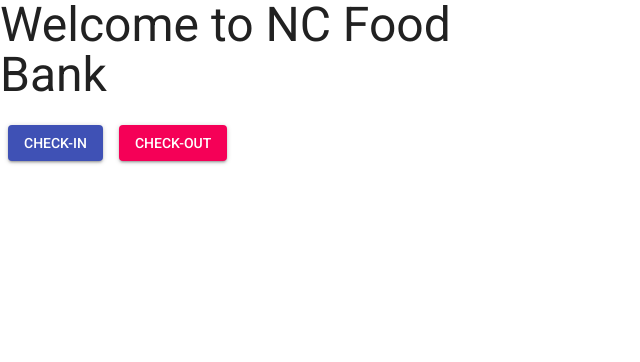
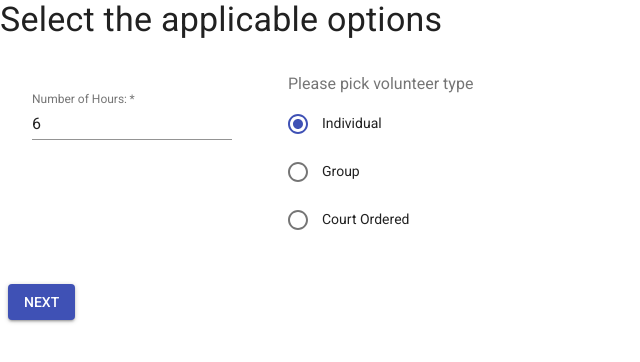
Before and after one commit to SpartaSixZero/volunteer-app, a React (Create React App) app: page / in a window 1280 px wide. Shown: the top 362 px of the page, without its empty margins (0-640 px from the left). Built offline with nearby package versions, Linux system fonts and the light colour scheme.

Commit message:
Added ApplicableOptions component

```diff
--- a/src/App.js
+++ b/src/App.js
@@ -1,11 +1,12 @@
 import React, { Component } from 'react';
 import Welcome from './components/Welcome';
+import ApplicableOptions from './components/ApplicableOptions';
 
 class App extends Component {
   render() {
     return (
       <div className="App">
-        <Welcome />
+        <ApplicableOptions />
       </div>
     );
   }
--- /dev/null
+++ b/src/components/ApplicableOptions.jsx
@@ -0,0 +1,104 @@
+import React, { Component } from 'react';
+import PropTypes from 'prop-types';
+import { withStyles } from '@material-ui/core/styles';
+import Button from '@material-ui/core/Button';
+import TextField from '@material-ui/core/TextField';
+import Typography from '@material-ui/core/Typography';
+import Radio from '@material-ui/core/Radio';
+import RadioGroup from '@material-ui/core/RadioGroup';
+import FormControlLabel from '@material-ui/core/FormControlLabel';
+import FormControl from '@material-ui/core/FormControl';
+import FormLabel from '@material-ui/core/FormLabel';
+
+const styles = theme => ({
+  container: {
+    display: 'flex',
+    flexWrap: 'wrap',
+  },
+  textField: {
+    marginLeft: theme.spacing.unit,
+    marginRight: theme.spacing.unit,
+    width: 200,
+  },
+  dense: {
+    marginTop: 19,
+  },
+  menu: {
+    width: 200,
+  },
+  button: {
+    margin: theme.spacing.unit,
+  },
+  input: {
+    display: 'none',
+  },
+  root: {
+    width: '100%',
+    maxWidth: 500,
+  },
+  formControl: {
+    margin: theme.spacing.unit * 3,
+  },
+  group: {
+    margin: `${theme.spacing.unit}px 0`,
+  },
+});
+
+class ApplicableOptions extends Component {
+  state = {
+    value: 'individual',
+  };
+
+  handleChange = name => event => {
+    this.setState({ [name]: event.target.value });
+  };
+
+  render() {
+    const { classes } = this.props;
+
+    return (
+      <div>
+        <div>
+          <Typography variant="h4" gutterBottom>
+            Select the applicable options
+          </Typography>
+          <FormControl component="fieldset" className={classes.formControl}>
+            <TextField
+              required
+              id="standard-required"
+              label="Number of Hours:"
+              defaultValue="6"
+              className={classes.textField}
+              margin="normal"
+            />
+          </FormControl>
+          <FormControl component="fieldset" className={classes.formControl}>
+            <FormLabel component="legend">Please pick volunteer type</FormLabel>
+            <RadioGroup
+              aria-label="Volunteer Type"
+              name="volunteerType"
+              className={classes.group}
+              value={this.state.value}
+              onChange={this.handleChange}
+            >
+              <FormControlLabel value="individual" control={<Radio color="primary" />} label="Individual" />
+              <FormControlLabel value="group" control={<Radio color="primary" />} label="Group" />
+              <FormControlLabel value="courtOrdered" control={<Radio color="primary" />} label="Court Ordered" />
+            </RadioGroup>
+          </FormControl>
+        </div>
+        <div>
+          <Button variant="contained" color="primary" className={classes.button}>
+            Next
+          </Button>
+        </div>
+      </div>
+    )
+  }
+}
+
+ApplicableOptions.propTypes = {
+  classes: PropTypes.object.isRequired,
+};
+
+export default withStyles(styles)(ApplicableOptions);
```
Also changed, not shown: 1 other file (tests, documents, lock files or other folders).
